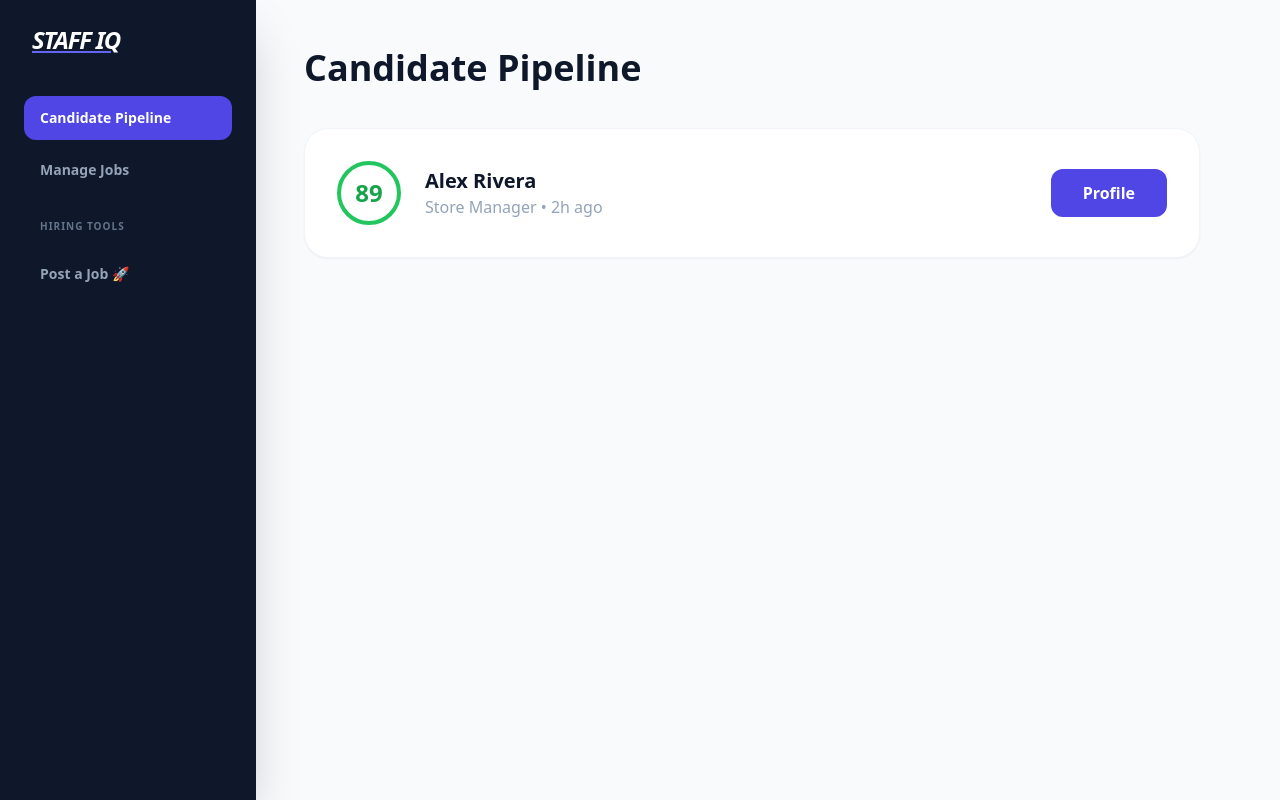
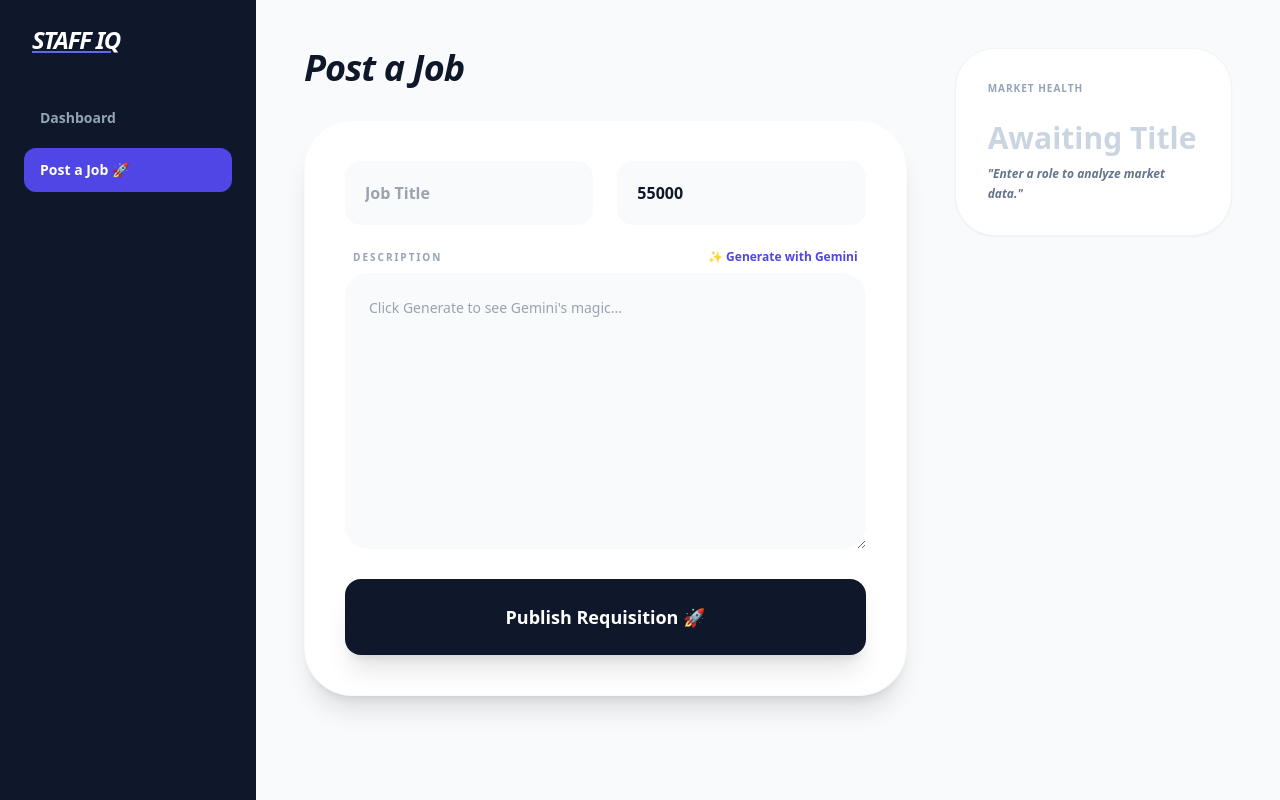
Before and after one commit to dansims2024-afk/staff-iq, a React (Vite) app: page / in a window 1280 px wide. Built offline with nearby package versions, Linux system fonts and the light colour scheme.

Commit message:
Update App.jsx

```diff
--- a/src/App.jsx
+++ b/src/App.jsx
@@ -1,143 +1,121 @@
 import React, { useState } from 'react';
 
 const App = () => {
-  const [activeTab, setActiveTab] = useState('pipeline');
+  const [activeTab, setActiveTab] = useState('post-job');
   const [isGenerating, setIsGenerating] = useState(false);
-
-  // --- STATE: JOBS & CANDIDATES ---
-  const [jobs, setJobs] = useState([
-    { id: 101, title: "Store Manager", location: "Plainsboro, NJ", status: "Active", applicants: 15 },
-  ]);
-
   const [jobForm, setJobForm] = useState({
-    title: "",
-    location: "",
-    salaryMin: "60000",
-    salaryMax: "80000",
-    description: ""
+    title: '',
+    salary: '55000',
+    location: 'Plainsboro, NJ',
+    description: ''
   });
 
-  const [candidates, setCandidates] = useState([
-    { id: 1, name: 'Alex Rivera', role: 'Store Manager', score: 89, time: '2h ago', status: 'Screening', skills: ['P&L', 'Leadership'] },
-  ]);
+  // --- GEMINI: GENERATE DESCRIPTION ---
+  const handleAiGenerate = () => {
+    if (!jobForm.title) return alert("Please enter a job title first!");
+    setIsGenerating(true);
 
-  // --- GEMINI FUNCTIONS ---
-  const generateAIDescription = () => {
-    if (!jobForm.title) return alert("Enter a Job Title first!");
-    setIsGenerating(true);
+    // Simulating Gemini's SEO-optimized output
     setTimeout(() => {
-      const aiText = `Join Staff IQ as our next ${jobForm.title}! We are looking for a leader in ${jobForm.location} who can drive sales and manage high-performing teams. Key responsibilities include hitting monthly targets and maintaining excellence in customer service.`;
-      setJobForm({ ...jobForm, description: aiText });
+      const generatedText = `Staff IQ is seeking a professional ${jobForm.title} to join our growing team in ${jobForm.location}.
+
+RESPONSIBILITIES:
+- Lead and develop a high-performing team to meet business objectives.
+- Oversee daily operations and ensure exceptional service standards.
+- Manage inventory and P&L reports to optimize store profitability.
+
+QUALIFICATIONS:
+- Proven experience in retail management or a similar leadership role.
+- Strong financial literacy and ability to analyze market trends.
+- Excellent communication and conflict-resolution skills.
+
+BENEFITS:
+- Competitive annual salary of $${jobForm.salary}.
+- Opportunities for career advancement within the Staff IQ network.
+- Comprehensive benefits package.`;
+
+      setJobForm({ ...jobForm, description: generatedText });
       setIsGenerating(false);
-    }, 1200);
+    }, 1500);
   };
 
-  const handlePublish = () => {
-    if (!jobForm.title) return alert("Title is required");
-    const newJob = {
-      id: Date.now(),
-      title: jobForm.title,
-      location: jobForm.location,
-      status: "Active",
-      applicants: 0
-    };
-    setJobs([newJob, ...jobs]);
-    setActiveTab('manage-jobs'); // Directs to the hub after posting
-    alert("🚀 Job Published to your Dashboard!");
+  // --- MARKET LOGIC ---
+  const getMarketPulse = () => {
+    const salary = parseInt(jobForm.salary);
+    if (!jobForm.title) return { status: 'Awaiting Title', color: 'text-slate-300', advice: "Enter a role to analyze market data." };
+    if (salary < 50000) return { status: 'Critical', color: 'text-red-500', advice: "Salary is below the Plainsboro average for managers." };
+    return { status: 'Healthy', color: 'text-green-500', advice: "Salary is competitive for the NJ retail market." };
   };
+
+  const pulse = getMarketPulse();
 
   return (
     <div className="flex min-h-screen bg-[#F8FAFC] font-sans text-slate-900">
 
       {/* SIDEBAR */}
-      <div className="w-64 bg-[#0F172A] text-white p-6 flex flex-col fixed h-full z-10 shadow-2xl">
+      <div className="w-64 bg-[#0F172A] text-white p-6 flex flex-col fixed h-full z-10">
         <div className="mb-10 px-2 font-black italic text-2xl tracking-tighter uppercase underline decoration-indigo-500">Staff IQ</div>
         <nav className="flex-1 space-y-2 text-sm">
-          <button onClick={() => setActiveTab('pipeline')} className={`w-full text-left px-4 py-3 rounded-xl font-bold transition-all ${activeTab === 'pipeline' ? 'bg-indigo-600' : 'text-slate-400 hover:bg-slate-800'}`}>Candidate Pipeline</button>
-          <button onClick={() => setActiveTab('manage-jobs')} className={`w-full text-left px-4 py-3 rounded-xl font-bold transition-all ${activeTab === 'manage-jobs' ? 'bg-indigo-600' : 'text-slate-400 hover:bg-slate-800'}`}>Manage Jobs</button>
-          <div className="pt-4 pb-2 px-4 text-[10px] uppercase tracking-widest text-slate-500 font-black">Hiring Tools</div>
-          <button onClick={() => setActiveTab('post-job')} className={`w-full text-left px-4 py-3 rounded-xl font-bold transition-all ${activeTab === 'post-job' ? 'bg-indigo-600' : 'text-slate-400 hover:bg-slate-800'}`}>Post a Job 🚀</button>
+          <button onClick={() => setActiveTab('dashboard')} className={`w-full text-left px-4 py-3 rounded-xl font-bold ${activeTab === 'dashboard' ? 'bg-indigo-600' : 'text-slate-400 hover:bg-slate-800'}`}>Dashboard</button>
+          <button onClick={() => setActiveTab('post-job')} className={`w-full text-left px-4 py-3 rounded-xl font-bold ${activeTab === 'post-job' ? 'bg-indigo-600' : 'text-slate-400 hover:bg-slate-800'}`}>Post a Job 🚀</button>
         </nav>
       </div>
 
       {/* MAIN CONTENT */}
       <div className="flex-1 ml-64 p-12">
+        <div className="max-w-6xl grid grid-cols-1 lg:grid-cols-3 gap-12 animate-in fade-in">
 
-        {/* VIEW: POST A JOB (RESTORED) */}
-        {activeTab === 'post-job' && (
-          <div className="max-w-3xl animate-in slide-in-from-bottom-6 duration-500">
-            <h1 className="text-4xl font-black mb-2 text-slate-900">Create a Posting</h1>
-            <p className="text-slate-500 mb-10 font-medium italic">Gemini will optimize this for Google Job Search SEO.</p>
-
-            <div className="bg-white rounded-[2.5rem] shadow-2xl p-10 space-y-8 border border-slate-50">
-              <div className="grid grid-cols-2 gap-8">
-                <div className="space-y-2">
-                  <label className="text-[10px] font-black text-slate-400 uppercase tracking-widest px-2">Job Title</label>
-                  <input type="text" placeholder="e.g. Store Manager" value={jobForm.title} onChange={(e) => setJobForm({...jobForm, title: e.target.value})} className="w-full p-4 bg-slate-50 rounded-2xl font-bold border-none focus:ring-2 focus:ring-indigo-500 outline-none" />
-                </div>
-                <div className="space-y-2">
-                  <label className="text-[10px] font-black text-slate-400 uppercase tracking-widest px-2">Location</label>
-                  <input type="text" placeholder="e.g. Plainsboro, NJ" value={jobForm.location} onChange={(e) => setJobForm({...jobForm, location: e.target.value})} className="w-full p-4 bg-slate-50 rounded-2xl font-bold border-none focus:ring-2 focus:ring-indigo-500 outline-none" />
-                </div>
+          {/* FORM AREA */}
+          <div className="lg:col-span-2 space-y-8">
+            <h1 className="text-4xl font-black italic tracking-tight">Post a Job</h1>
+            <div className="bg-white p-10 rounded-[3rem] shadow-xl border border-slate-50 space-y-6">
+              <div className="grid grid-cols-2 gap-6">
+                <input
+                  type="text" placeholder="Job Title" value={jobForm.title}
+                  onChange={(e) => setJobForm({...jobForm, title: e.target.value})}
+                  className="w-full p-5 bg-slate-50 rounded-2xl font-bold border-none focus:ring-2 focus:ring-indigo-500 outline-none"
+                />
+                <input
+                  type="number" value={jobForm.salary}
+                  onChange={(e) => setJobForm({...jobForm, salary: e.target.value})}
+                  className="w-full p-5 bg-slate-50 rounded-2xl font-bold border-none focus:ring-2 focus:ring-indigo-500 outline-none"
+                />
               </div>
 
               <div className="space-y-2">
                 <div className="flex justify-between items-center px-2">
-                  <label className="text-[10px] font-black text-slate-400 uppercase tracking-widest">Job Description</label>
-                  <button onClick={generateAIDescription} className="text-xs font-black text-indigo-600 hover:scale-105 transition-transform">
-                    {isGenerating ? "✨ Gemini is writing..." : "✨ Generate with AI"}
+                  <label className="text-[10px] font-black uppercase tracking-[0.2em] text-slate-400">Description</label>
+                  <button
+                    onClick={handleAiGenerate}
+                    className="text-xs font-black text-indigo-600 hover:scale-105 transition-all flex items-center gap-1"
+                  >
+                    {isGenerating ? "✨ Gemini is writing..." : "✨ Generate with Gemini"}
                   </button>
                 </div>
-                <textarea rows="6" value={jobForm.description} onChange={(e) => setJobForm({...jobForm, description: e.target.value})} className="w-full bg-slate-50 border-none rounded-3xl p-6 text-slate-600 font-medium leading-relaxed outline-none focus:ring-2 focus:ring-indigo-500" placeholder="Describe the role or use AI..." />
+                <textarea
+                  rows="10" value={jobForm.description}
+                  onChange={(e) => setJobForm({...jobForm, description: e.target.value})}
+                  className="w-full bg-slate-50 border-none rounded-3xl p-6 text-sm font-medium leading-relaxed text-slate-600 outline-none focus:ring-2 focus:ring-indigo-500"
+                  placeholder="Click Generate to see Gemini's magic..."
+                />
               </div>
 
-              <button onClick={handlePublish} className="w-full bg-[#0F172A] text-white font-black py-5 rounded-2xl hover:bg-indigo-600 transition-all shadow-xl shadow-indigo-100 flex items-center justify-center gap-3 text-lg">
-                Publish to Dashboard & Google 🚀
+              <button className="w-full bg-[#0F172A] text-white py-6 rounded-2xl font-black text-lg hover:bg-indigo-600 transition-all shadow-xl">
+                Publish Requisition 🚀
               </button>
             </div>
           </div>
-        )}
 
-        {/* VIEW: MANAGE JOBS */}
-        {activeTab === 'manage-jobs' && (
-          <div className="max-w-4xl animate-in fade-in">
-             <h1 className="text-3xl font-black mb-8">Your Open Jobs</h1>
-             <div className="grid grid-cols-1 gap-4">
-                {jobs.map(job => (
-                  <div key={job.id} className="bg-white p-8 rounded-3xl border border-slate-100 flex justify-between items-center shadow-sm hover:border-indigo-200 transition-all">
-                    <div>
-                      <h3 className="text-xl font-black text-slate-900">{job.title}</h3>
-                      <p className="text-xs font-bold text-slate-400 uppercase tracking-widest mt-1">{job.location} • <span className="text-green-500">Active</span></p>
-                    </div>
-                    <div className="text-center bg-indigo-50 px-6 py-2 rounded-2xl">
-                      <div className="text-2xl font-black text-indigo-600">{job.applicants}</div>
-                      <div className="text-[9px] uppercase font-black text-indigo-300">Applicants</div>
-                    </div>
-                  </div>
-                ))}
-             </div>
+          {/* INSIGHTS SIDEBAR */}
+          <div className="space-y-6">
+            <div className="bg-white p-8 rounded-[2.5rem] shadow-sm border border-slate-100">
+              <h3 className="text-[10px] font-black uppercase tracking-widest text-slate-400 mb-6">Market Health</h3>
+              <div className={`text-3xl font-black mb-2 ${pulse.color}`}>{pulse.status}</div>
+              <p className="text-xs font-bold text-slate-500 italic leading-relaxed">"{pulse.advice}"</p>
+            </div>
           </div>
-        )}
 
-        {/* VIEW: PIPELINE */}
-        {activeTab === 'pipeline' && (
-          <div className="max-w-4xl animate-in fade-in">
-            <h1 className="text-4xl font-black mb-10">Candidate Pipeline</h1>
-            {candidates.map((c) => (
-              <div key={c.id} className="bg-white p-8 rounded-3xl shadow-sm border border-slate-100 flex items-center justify-between mb-4">
-                <div className="flex items-center gap-6">
-                  <div className="w-16 h-16 rounded-full border-4 border-green-500 flex items-center justify-center font-black text-green-600 text-2xl">{c.score}</div>
-                  <div>
-                    <h4 className="text-xl font-bold">{c.name}</h4>
-                    <p className="text-slate-400">{c.role} • {c.time}</p>
-                  </div>
-                </div>
-                <button className="bg-indigo-600 text-white px-8 py-3 rounded-xl font-bold hover:bg-indigo-700 transition-all">Profile</button>
-              </div>
-            ))}
-          </div>
-        )}
-
+        </div>
       </div>
     </div>
   );
```
